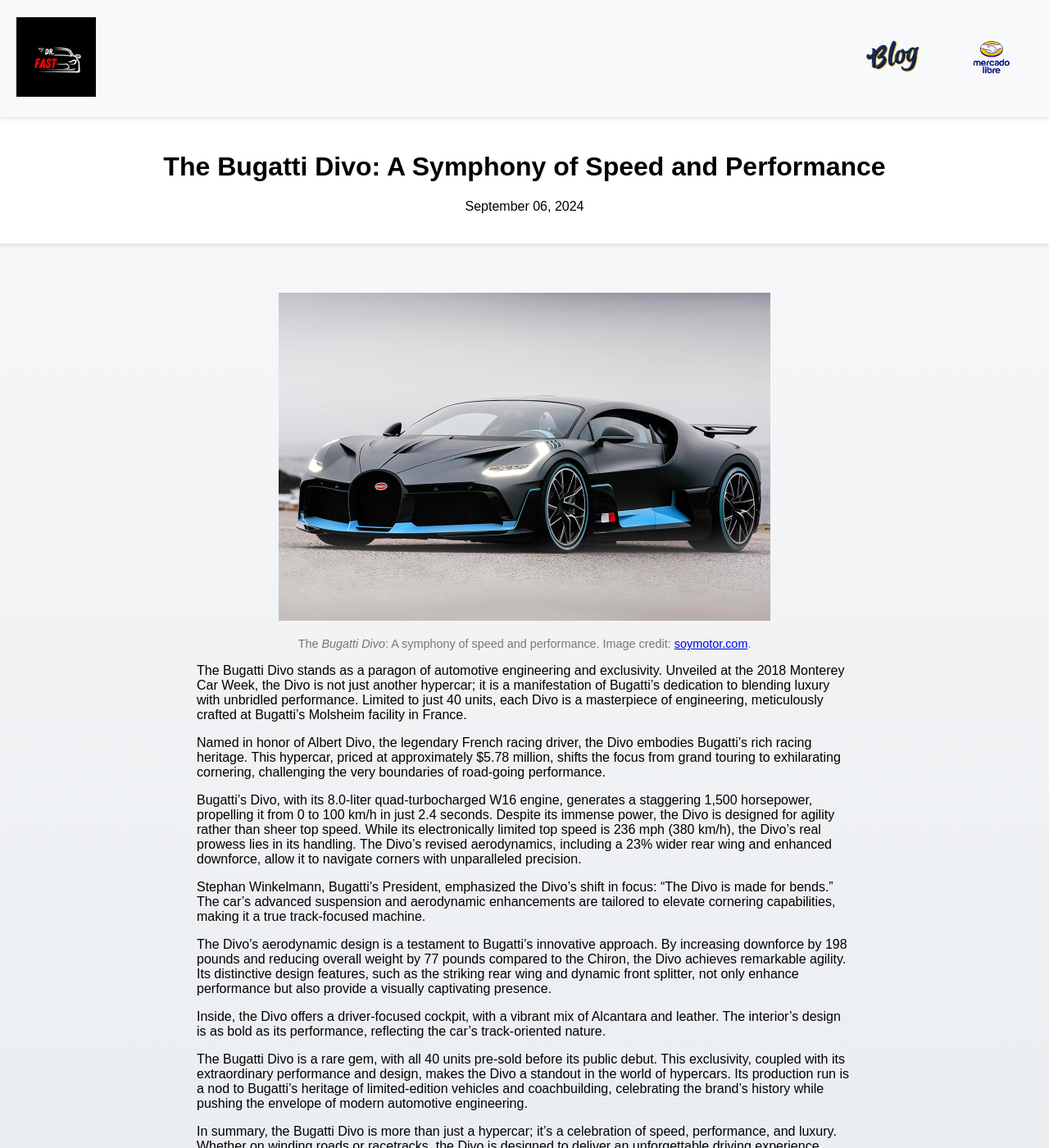
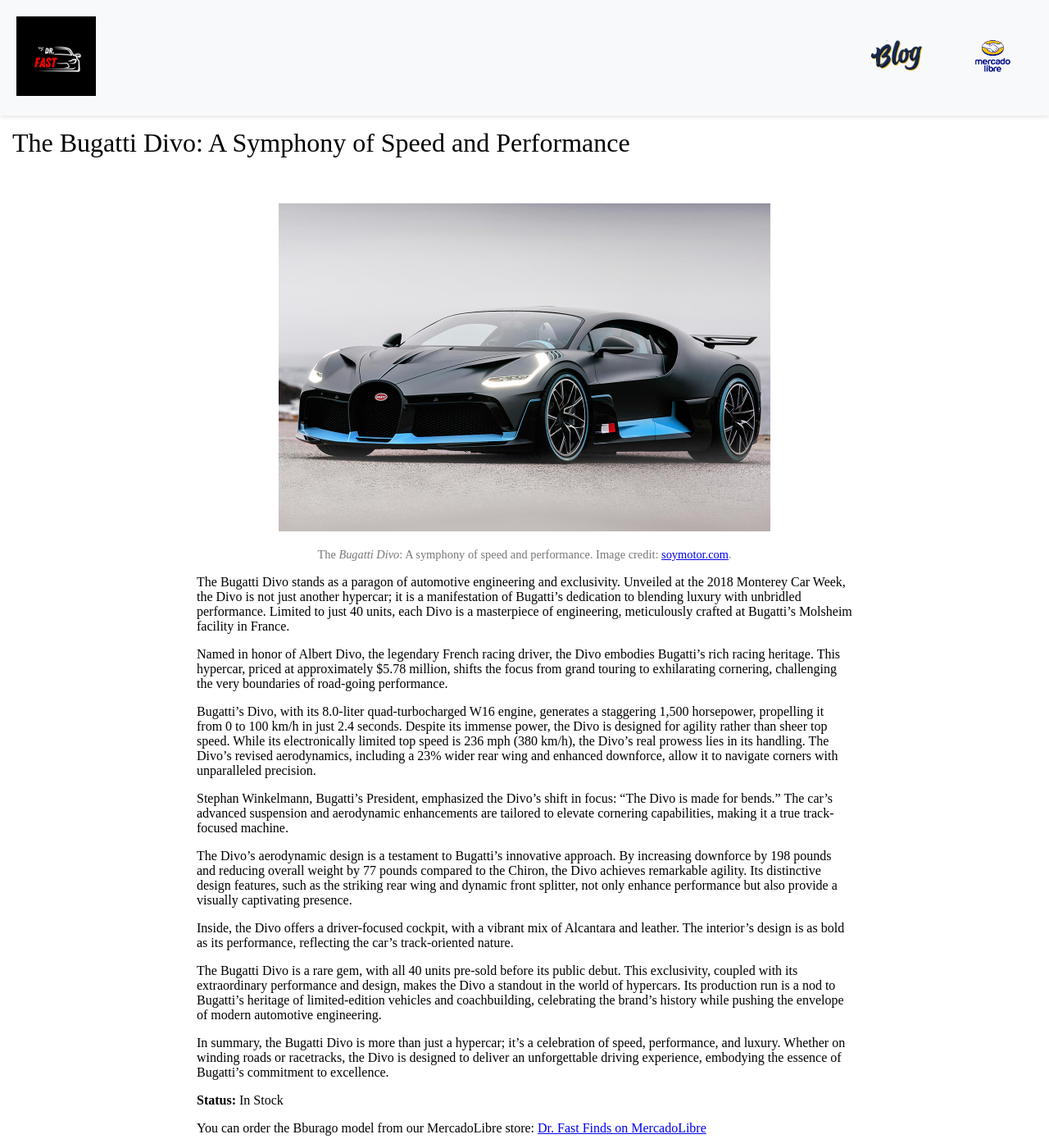
Before and after one commit to drfastfinds/drfastfinds-site, a Jekyll site: the page built from _posts/2024-09-06-my-first-post.md, in a window 1280 px wide and 1400 px high. Shown: the whole window at 82% size. Built offline with Jekyll 4.4.1, drawn with Linux system fonts in a browser that asks for light colours.

Commit message:
Update post.html

```diff
--- a/_layouts/post.html
+++ b/_layouts/post.html
@@ -8,60 +8,51 @@
     <style>
         /* Global styles go here */
 
-        /* Ensure the header uses flexbox for layout */
+        /* Header styles */
         header {
             display: flex;
-            justify-content: space-between; /* Space out logo, nav */
+            justify-content: space-between;
             align-items: center;
             padding: 10px;
-            background-color: #f8f9fa; /* Optional background color */
-            position: sticky; /* Sticky header */
+            background-color: #f8f9fa;
+            position: sticky;
             top: 0;
             z-index: 1000;
-            box-shadow: 0px 2px 5px rgba(0, 0, 0, 0.1); /* Subtle shadow */
-            transition: opacity 0.3s ease; /* Smooth transition */
+            box-shadow: 0px 2px 5px rgba(0, 0, 0, 0.1);
         }
 
-        /* Style the Dr. Fast Finds logo and ensure it's in the top-left corner */
+        /* Logo styles */
         header img {
             max-width: 97px;
             height: auto;
-            margin: 10px; /* Adds a little padding around the logo */
+            margin: 10px;
         }
 
-        /* Navigation bar for right-hand content */
         nav {
             display: flex;
             align-items: center;
-            margin-left: auto; /* Pushes navigation to the right */
+            margin-left: auto;
         }
 
-        /* Increase the size of the Mercado Libre logo */
-        .mercado-logo {
-            max-width: 100px;
-            height: auto;
-            margin-right: 10px; /* Adds some space on the right */
+        /* Title styles */
+        .title-header {
+            background-color: #fff; /* Adjust as needed */
+            padding: 15px;
+            font-size: 2em; /* Adjust size as needed */
+            transition: transform 0.3s ease-in-out;
         }
 
-        /* Styling changes */
+        /* Scroll behavior */
         body {
-            background: linear-gradient(to bottom, #f8f9fa, #e9ecef);
             margin: 0;
             padding: 0;
-            font-family: Arial, sans-serif;
         }
 
-        /* Title block styling */
-        .title-block {
-            padding: 20px;
-            text-align: center;
-            background-color: #fff; /* Background to keep title readable */
-            box-shadow: 0px 2px 5px rgba(0, 0, 0, 0.1); /* Optional shadow */
-        }
-
-        /* Main content padding to ensure it doesn't overlap with the title */
-        main {
-            padding-top: 20px; /* Space above main content */
+        /* Media query to hide the header on scroll */
+        @media (min-width: 769px) {
+            .hide-header {
+                display: none;
+            }
         }
 
         footer {
@@ -71,38 +62,19 @@
             font-size: 0.9em;
             color: #6c757d;
         }
-
-        footer a {
-            color: #007bff;
-            text-decoration: none;
-        }
-
-        footer a:hover {
-            text-decoration: underline;
-        }
-
-        @media (max-width: 768px) {
-            header {
-                padding: 0px; /* Reduce padding for mobile */
-            }
-
-            header img {
-                max-width: 60px; /* Reduce logo size for mobile, if desired */
-                height: auto;
-            }
-        }
     </style>
 </head>
 <body>
 
     <!-- Header with Clickable Logos -->
-    <header class="sticky-header">
+    <header class="logo-header">
+
         <a href="{{ site.baseurl }}/">
             <img src="{{ site.baseurl }}/assets/images/logo.jpg" alt="Dr. Fast Finds">
         </a>
         <nav>
             <a href="{{ site.baseurl }}/blog.html">
-                <img src="{{ site.baseurl }}/assets/images/blg.png" alt="Blog" class="blog-logo" style="max-width: 100px; height: auto;">
+                <img src="{{ site.baseurl }}/assets/images/blg.png" alt="Blog" class="blog-logo">
             </a>
             <a href="https://drfastfinds.mercadoshops.com.mx" target="_blank">
                 <img src="{{ site.baseurl }}/assets/images/mercadologopng.png" alt="Mercado Libre" class="mercado-logo">
@@ -110,10 +82,9 @@
         </nav>
     </header>
 
-    <!-- Blog Post Title Block -->
-    <div class="title-block">
-        <h1>{{ page.title }}</h1>
-        <p>{{ page.date | date: "%B %d, %Y" }}</p>
+    <!-- Title Header -->
+    <div class="title-header" id="titleHeader">
+        {{ page.title }}
     </div>
 
     <!-- Page Content -->
```
Also changed, not shown: other parts of _layouts/post.html (+6 -6 lines).
